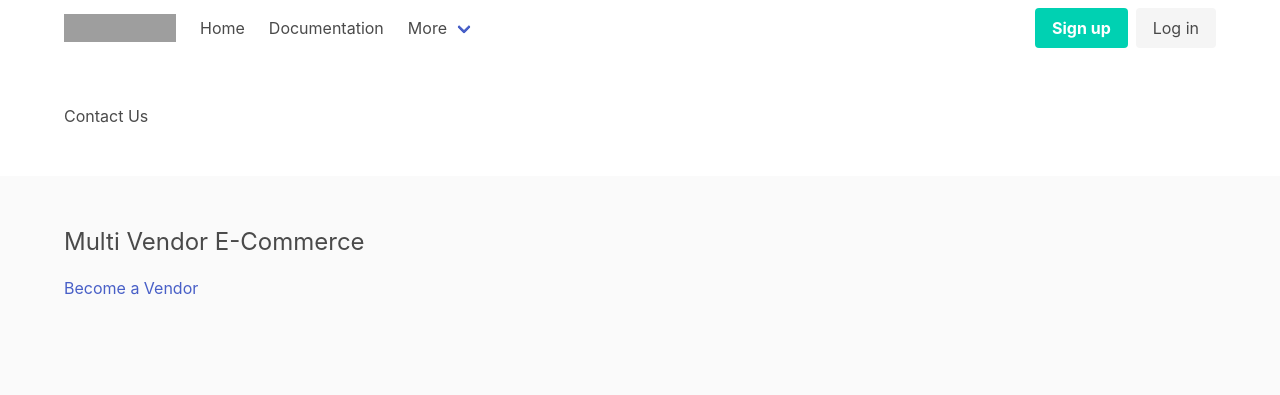
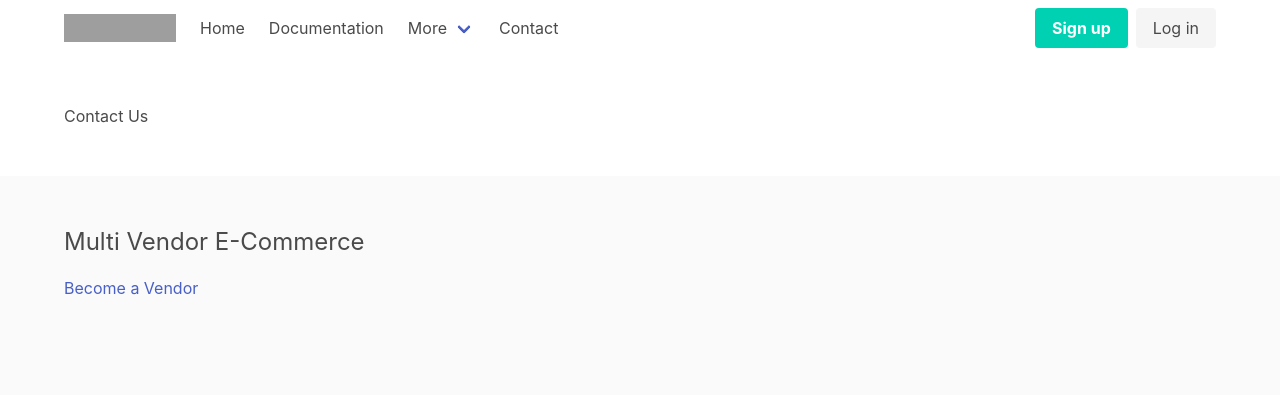
Before and after one commit to vijaythapa333/simple-multivendor-site, a Django app: page /contact-us/ in a window 1280 px wide. Shown: the top 395 px of the page. Run offline with Django 3.2, Linux system fonts and the light colour scheme; grey boxes are pictures that could not be loaded.

Commit message:
Home and Contact Link added on Navbar

```diff
--- a/core/urls.py
+++ b/core/urls.py
@@ -5,6 +5,6 @@ app_name = 'core'
 
 
 urlpatterns = [
-    path('', views.frontpage, name="frontpage"),
-    path('contact-us/', views.contactpage, name="contactpage"),
+    path('', views.frontpage, name="home"),
+    path('contact-us/', views.contactpage, name="contact"),
 ]
--- a/templates/core/base.html
+++ b/templates/core/base.html
@@ -12,7 +12,7 @@
     <div class="container">
         <nav class="navbar" role="navigation" aria-label="main navigation">
             <div class="navbar-brand">
-                <a class="navbar-item" href="https://bulma.io">
+                <a class="navbar-item" href="{% url 'core:home' %}">
                 <img src="https://bulma.io/images/bulma-logo.png" width="112" height="28">
                 </a>
 
@@ -25,7 +25,7 @@
 
             <div id="navbarBasicExample" class="navbar-menu">
                 <div class="navbar-start">
-                <a class="navbar-item">
+                <a class="navbar-item" href="{% url 'core:home' %}">
                     Home
                 </a>
 
@@ -54,6 +54,11 @@
                     </a>
                     </div>
                 </div>
+
+                <a class="navbar-item" href="{% url 'core:contact' %}">
+                    Contact
+                </a>
+
                 </div>
 
                 <div class="navbar-end">
```
